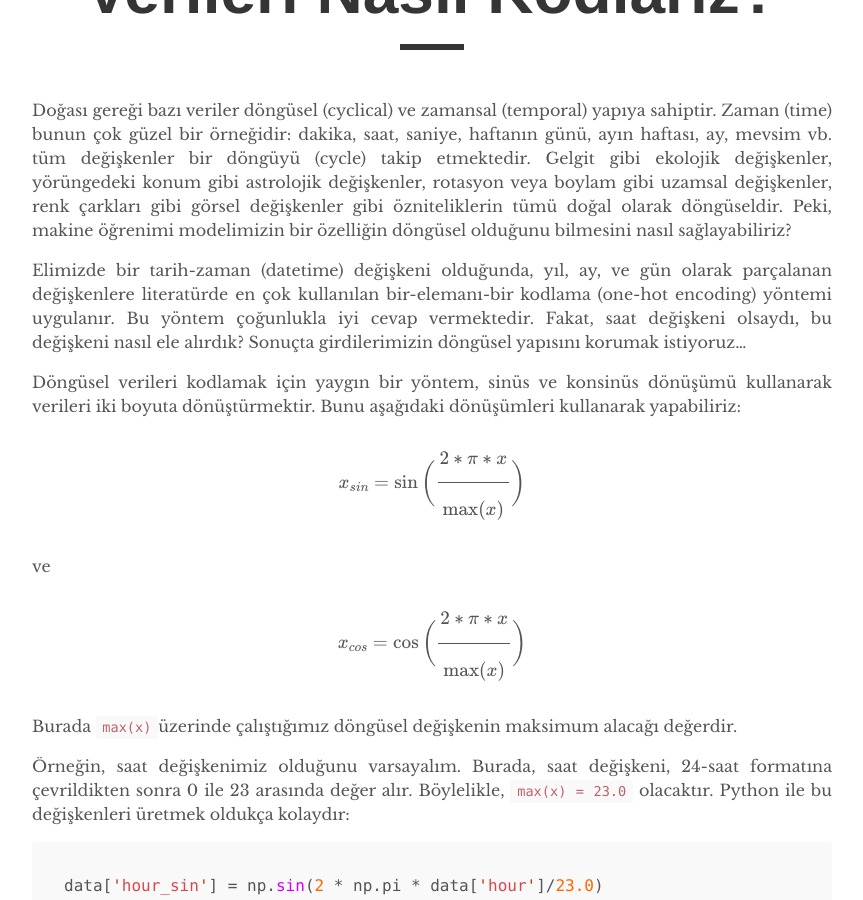
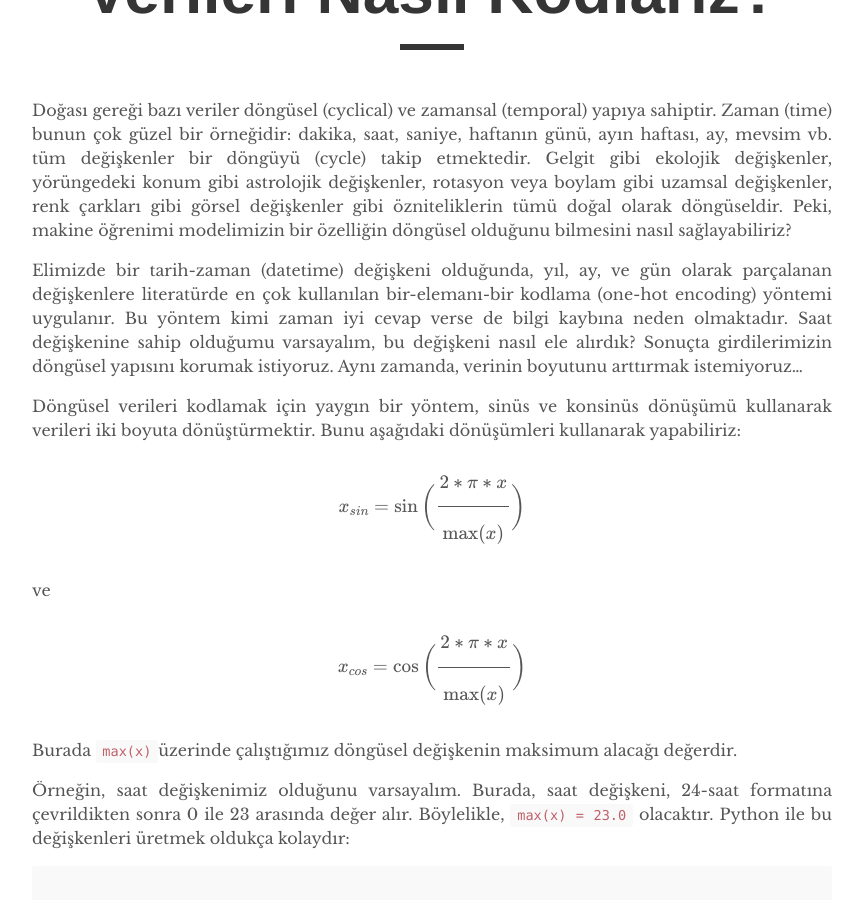
Before and after one commit to mmuratarat/turkish, a Jekyll site: the page built from _posts/2021-11-29-how_to_encode_cyclical_features.md, in a window 1280 px wide and 900 px high, scrolled down 317 px. Shown: the whole window, without its empty margins (208-1071 px from the left). Built offline with Jekyll 4.4.1, drawn with Linux system fonts in a browser that asks for light colours; formulas are drawn with MathJax 3; comment, search, counter and statistics services are not loaded.

Commit message:
Update 2021-11-29-how_to_encode_cyclical_features.md

```diff
--- a/_posts/2021-11-29-how_to_encode_cyclical_features.md
+++ b/_posts/2021-11-29-how_to_encode_cyclical_features.md
@@ -7,7 +7,7 @@ comments: true
 
 Doğası gereği bazı veriler döngüsel (cyclical) ve zamansal (temporal) yapıya sahiptir.  Zaman (time) bunun çok güzel bir örneğidir: dakika, saat, saniye, haftanın günü, ayın haftası, ay, mevsim vb. tüm değişkenler bir döngüyü (cycle) takip etmektedir. Gelgit gibi ekolojik değişkenler, yörüngedeki konum gibi astrolojik değişkenler, rotasyon veya boylam gibi uzamsal değişkenler, renk çarkları gibi görsel değişkenler gibi özniteliklerin tümü doğal olarak döngüseldir. Peki, makine öğrenimi modelimizin bir özelliğin döngüsel olduğunu bilmesini nasıl sağlayabiliriz?
 
-Elimizde bir tarih-zaman (datetime) değişkeni olduğunda, yıl, ay, ve gün olarak parçalanan değişkenlere literatürde en çok kullanılan bir-elemanı-bir kodlama (one-hot encoding) yöntemi uygulanır. Bu yöntem çoğunlukla iyi cevap vermektedir. Fakat, saat değişkeni olsaydı, bu değişkeni nasıl ele alırdık? Sonuçta girdilerimizin döngüsel yapısını korumak istiyoruz...
+Elimizde bir tarih-zaman (datetime) değişkeni olduğunda, yıl, ay, ve gün olarak parçalanan değişkenlere literatürde en çok kullanılan bir-elemanı-bir kodlama (one-hot encoding) yöntemi uygulanır. Bu yöntem kimi zaman iyi cevap verse de bilgi kaybına neden olmaktadır. Saat değişkenine sahip olduğumu varsayalım, bu değişkeni nasıl ele alırdık? Sonuçta girdilerimizin döngüsel yapısını korumak istiyoruz. Aynı zamanda, verinin boyutunu arttırmak istemiyoruz...
 
 Döngüsel verileri kodlamak için yaygın bir yöntem, sinüs ve konsinüs dönüşümü kullanarak verileri iki boyuta dönüştürmektir. Bunu aşağıdaki dönüşümleri kullanarak yapabiliriz:
 
```
